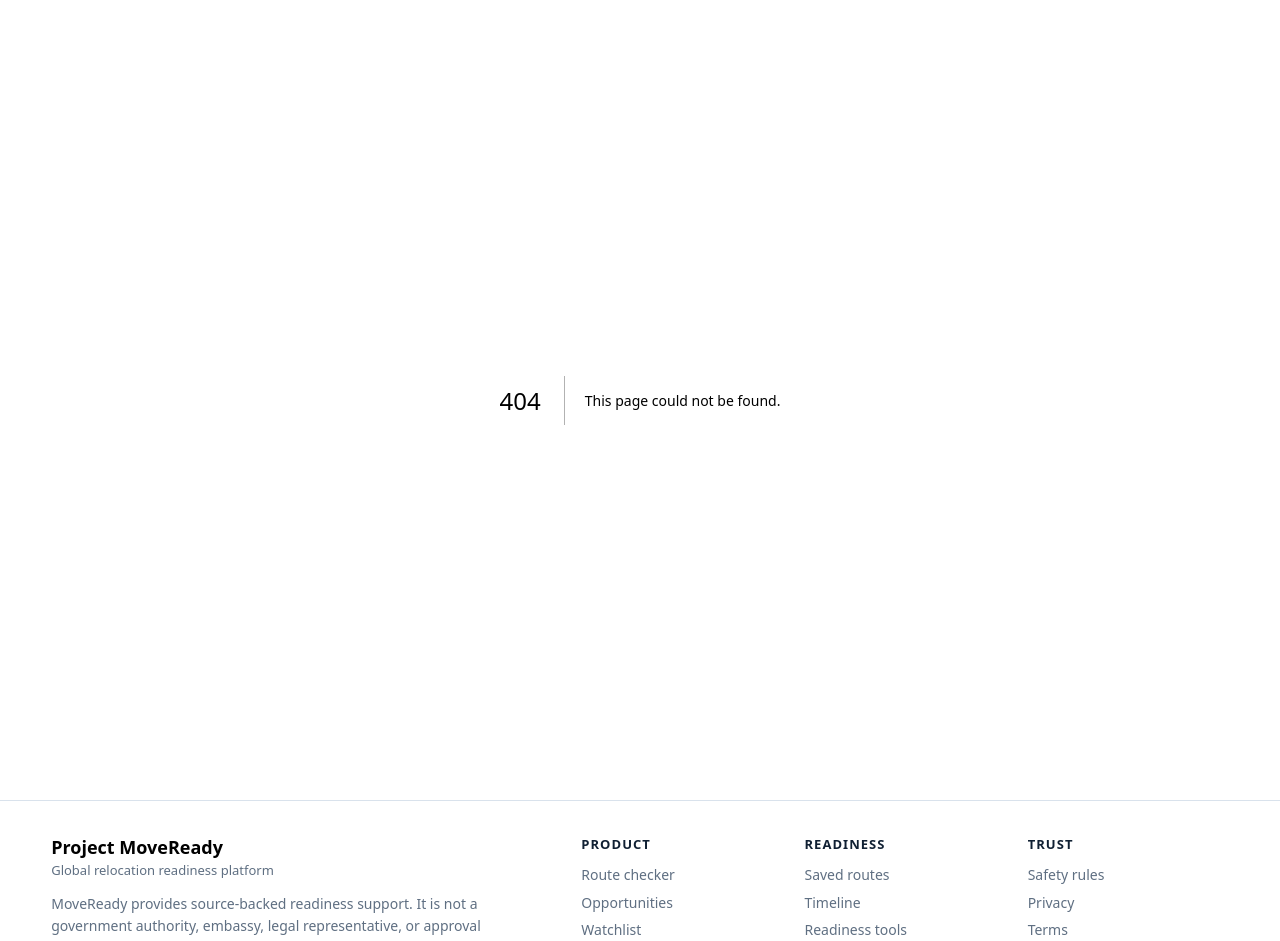
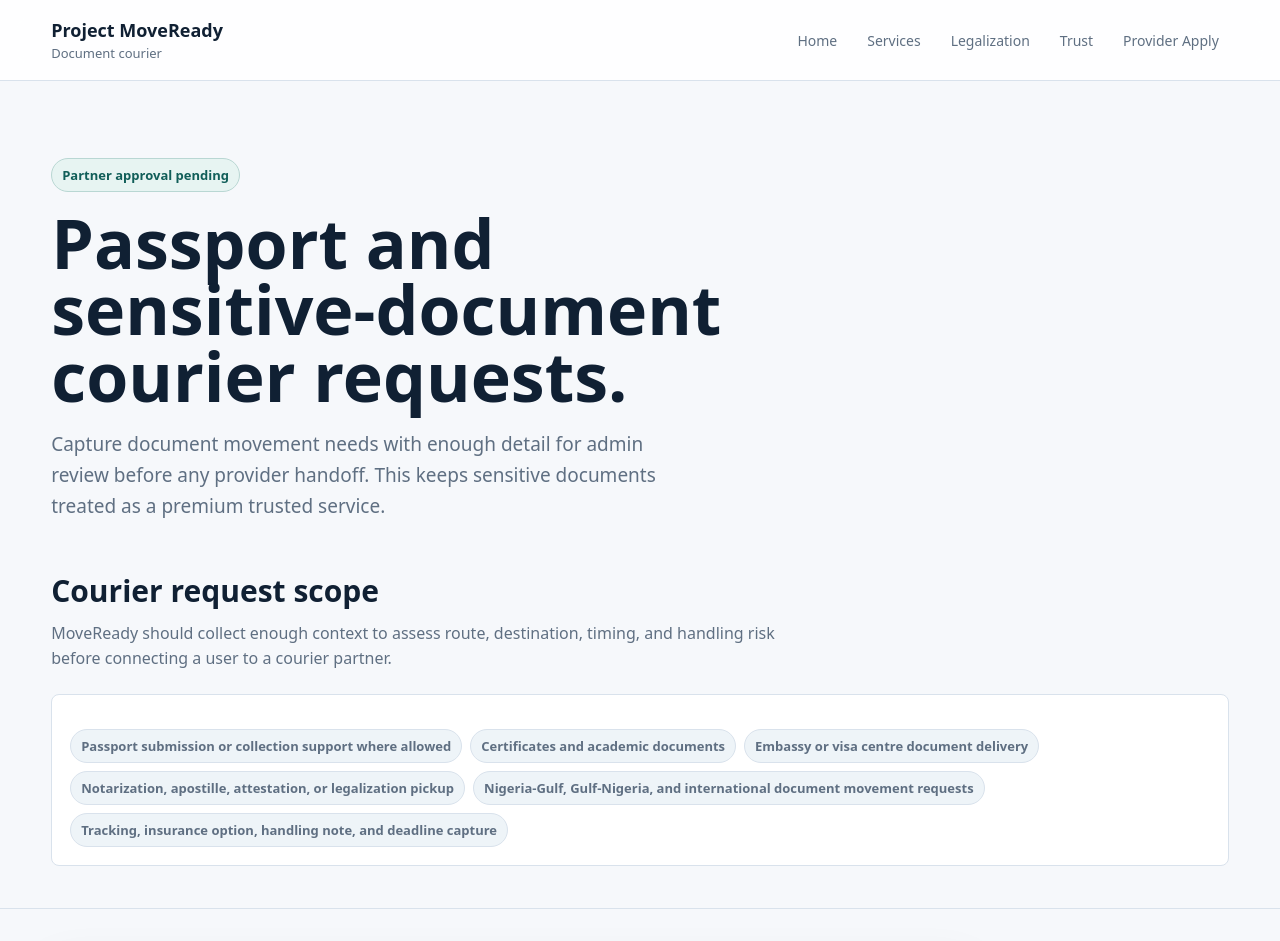
Before and after one commit to SirBM201/SirBM201-moveready-frontend, a Next.js app: page /courier in a window 1280 px wide. Before the commit this address had no page. Shown: the top 941 px of the page. Built offline with nearby package versions, Linux system fonts and the light colour scheme; no server answers.

Commit message:
Add courier service page

```diff
--- /dev/null
+++ b/app/courier/page.tsx
@@ -0,0 +1,41 @@
+import GeneralServiceRequestForm from "@/components/GeneralServiceRequestForm";
+
+const courierUseCases = [
+  "Passport submission or collection support where allowed",
+  "Certificates and academic documents",
+  "Embassy or visa centre document delivery",
+  "Notarization, apostille, attestation, or legalization pickup",
+  "Nigeria-Gulf, Gulf-Nigeria, and international document movement requests",
+  "Tracking, insurance option, handling note, and deadline capture",
+];
+
+export default function CourierPage() {
+  return (
+    <main className="page-shell">
+      <header className="topbar">
+        <a className="brand" href="/"><strong>Project MoveReady</strong><span>Document courier</span></a>
+        <nav className="nav" aria-label="Main navigation">
+          <a href="/">Home</a><a href="/services">Services</a><a href="/legalization">Legalization</a><a href="/trust">Trust</a><a href="/partners/apply">Provider Apply</a>
+        </nav>
+      </header>
+
+      <section className="hero-band compact-hero">
+        <div className="hero-copy">
+          <span className="eyebrow">Partner approval pending</span>
+          <h1>Passport and sensitive-document courier requests.</h1>
+          <p className="lede">Capture document movement needs with enough detail for admin review before any provider handoff. This keeps sensitive documents treated as a premium trusted service.</p>
+        </div>
+      </section>
+
+      <section className="section no-top-pad">
+        <h2>Courier request scope</h2>
+        <p className="section-intro">MoveReady should collect enough context to assess route, destination, timing, and handling risk before connecting a user to a courier partner.</p>
+        <article className="card"><div className="badge-row">{courierUseCases.map((item) => <span className="badge" key={item}>{item}</span>)}</div></article>
+      </section>
+
+      <section className="section" id="request-courier">
+        <GeneralServiceRequestForm defaultService="courier" />
+      </section>
+    </main>
+  );
+}
```
